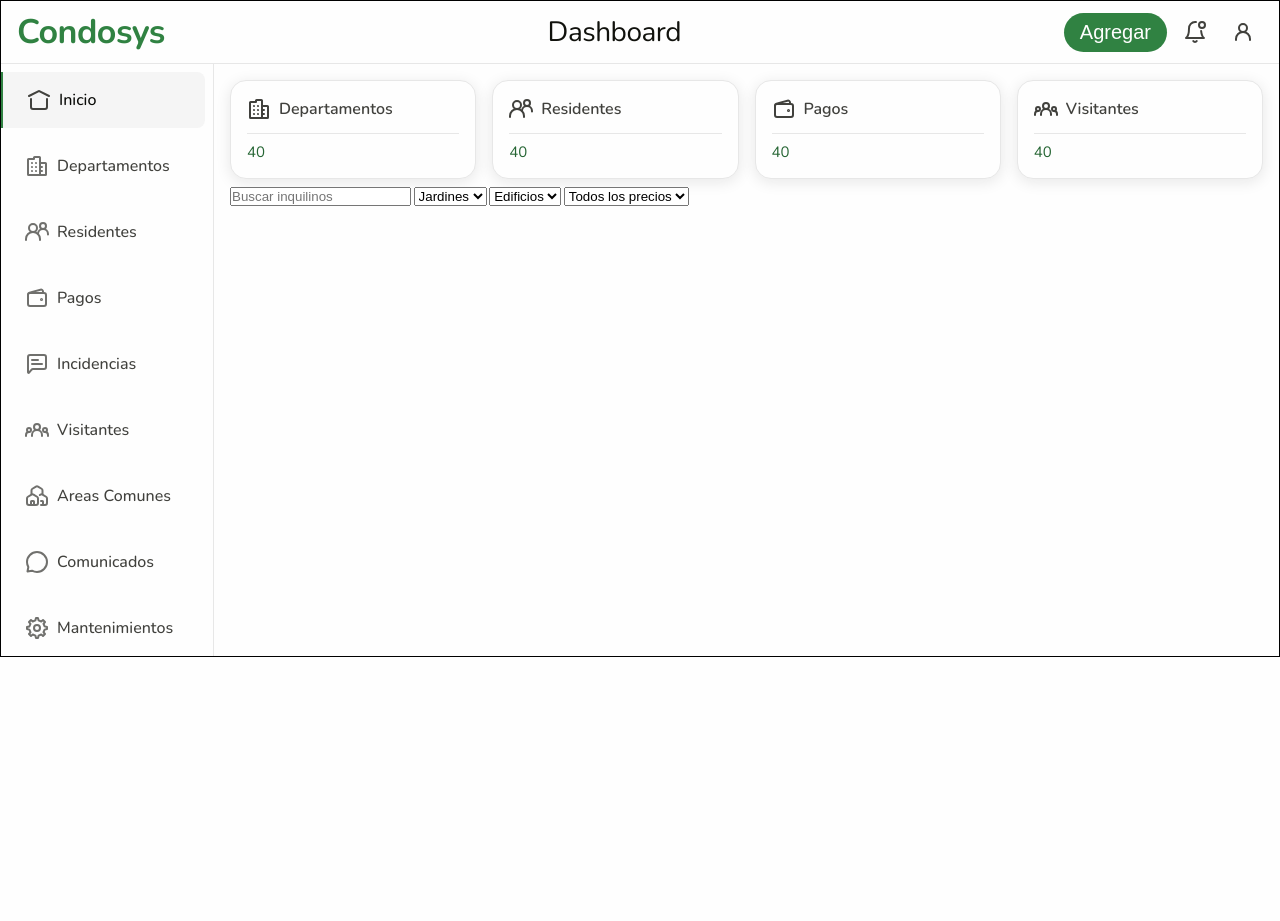
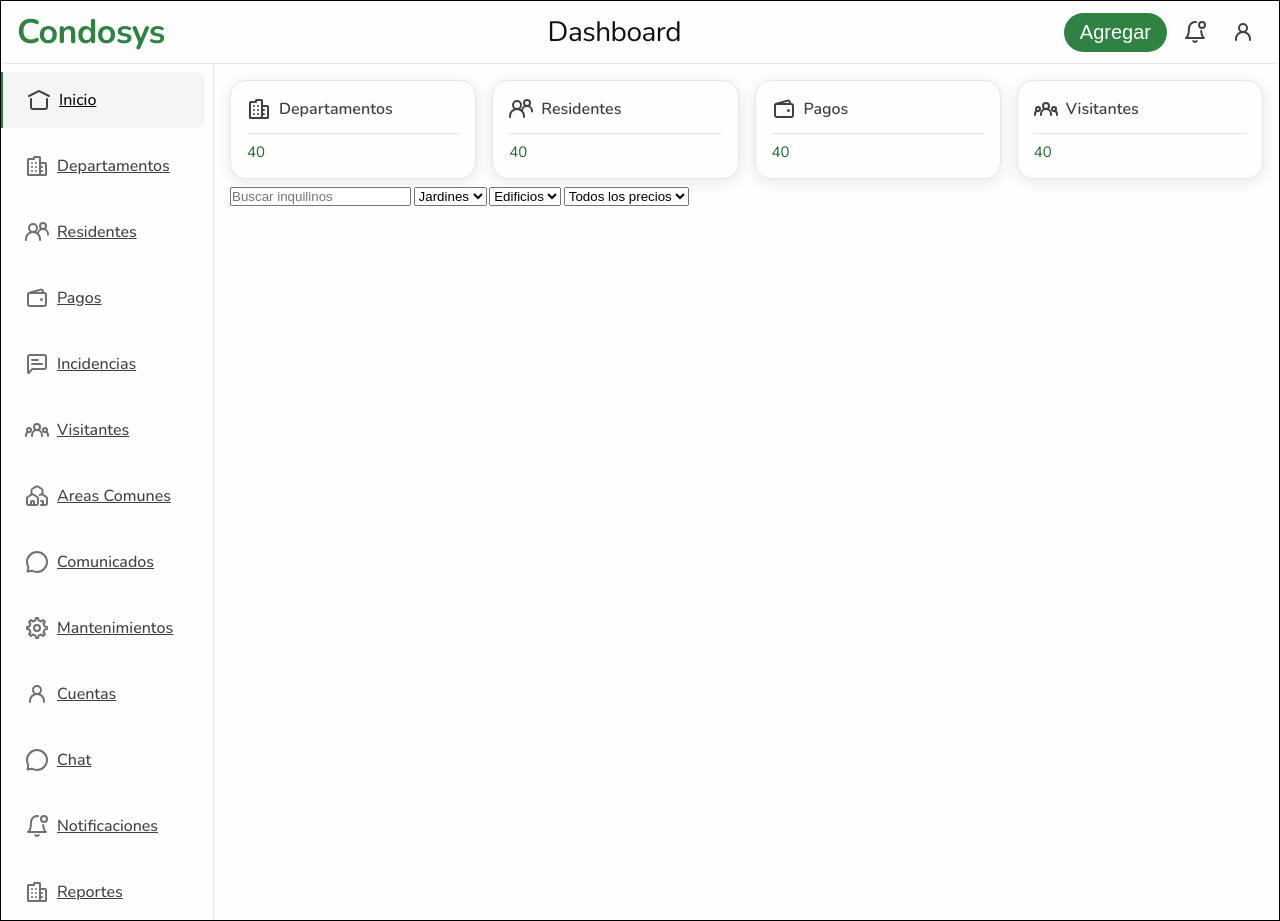
Before and after one commit to JMJ0331/condosys, a Django app: page /inicio in a window 1280 px wide. Before the commit the page ends 657 px from the top, so only its background shows below. Run offline with Django 4.2, Linux system fonts and the light colour scheme.

Commit message:
update: cambios en la plantilla

```diff
--- a/condosys/templates/base.html
+++ b/condosys/templates/base.html
@@ -7,7 +7,6 @@
     <title>Dashboard - Condosys </title>
     <link rel="stylesheet" href="{% static "css/style.css" %}">
     <link rel="stylesheet" href="{% static "css/mediaquerys.css" %}">
-
 
 </head>
 <body>
@@ -20,14 +19,11 @@
 
             {% include "componentes/aside.html"%}
 
-
             {% block mini-cards %}
             {% endblock %}
 
         </div>
 
-
-
     </div>
 
 </body>
--- a/condosys/templates/componentes/aside.html
+++ b/condosys/templates/componentes/aside.html
@@ -1,53 +1,118 @@
 {% load static %}
 <aside>
-  <div class="opt-modulo active">
+  <a
+    class="opt-modulo{% if request.resolver_match.url_name == 'inicio' %} active{% endif %}"
+    href="{% url 'inicio' %}"
+  >
     <img src="{% static 'images/icons/home.svg' %}" alt="home-icon" />
     <h4>Inicio</h4>
-  </div>
+  </a>
 
-  <div class="opt-modulo">
+  <a
+    class="opt-modulo{% if request.resolver_match.url_name == 'structure_index' %} active{% endif %}"
+    href="{% url 'structure_index' %}"
+  >
     <img src="{% static 'images/icons/city.svg' %}" alt="city-icon" />
     <h4>Departamentos</h4>
-  </div>
+  </a>
 
-  <div class="opt-modulo">
+  <a
+    class="opt-modulo{% if request.resolver_match.url_name == 'residents_index' %} active{% endif %}"
+    href="{% url 'residents_index' %}"
+  >
     <img src="{% static 'images/icons/group.svg' %}" alt="group-icon" />
     <h4>Residentes</h4>
-  </div>
+  </a>
 
-  <div class="opt-modulo">
+  <a
+    class="opt-modulo{% if request.resolver_match.url_name == 'payments_index' %} active{% endif %}"
+    href="{% url 'payments_index' %}"
+  >
     <img src="{% static 'images/icons/wallet.svg' %}" alt="waallet-icon" />
     <h4>Pagos</h4>
-  </div>
+  </a>
 
-  <div class="opt-modulo">
+  <a
+    class="opt-modulo{% if request.resolver_match.url_name == 'incidents_index' %} active{% endif %}"
+    href="{% url 'incidents_index' %}"
+  >
     <img
       src="{% static 'images/icons/message-text.svg' %}"
       alt="message-icon"
     />
     <h4>Incidencias</h4>
-  </div>
+  </a>
 
-  <div class="opt-modulo">
+  <a
+    class="opt-modulo{% if request.resolver_match.url_name == 'visitors_index' %} active{% endif %}"
+    href="{% url 'visitors_index' %}"
+  >
     <img src="{% static 'images/icons/community.svg' %}" alt="community-icon" />
     <h4>Visitantes</h4>
-  </div>
+  </a>
 
-  <div class="opt-modulo">
+  <a
+    class="opt-modulo{% if request.resolver_match.url_name == 'reservations_index' %} active{% endif %}"
+    href="{% url 'reservations_index' %}"
+  >
     <img src="{% static 'images/icons/neighbourhood.svg' %}" alt="neigh-icon" />
     <h4>Areas Comunes</h4>
-  </div>
+  </a>
 
-  <div class="opt-modulo">
+  <a
+    class="opt-modulo{% if request.resolver_match.url_name == 'communications_index' %} active{% endif %}"
+    href="{% url 'communications_index' %}"
+  >
     <img
       src="{% static 'images/icons/chat-bubble-empty.svg' %}"
       alt="chat-icon"
     />
     <h4>Comunicados</h4>
-  </div>
+  </a>
 
-  <div class="opt-modulo">
+  <a
+    class="opt-modulo{% if request.resolver_match.url_name == 'maintenance_index' %} active{% endif %}"
+    href="{% url 'maintenance_index' %}"
+  >
     <img src="{% static 'images/icons/settings.svg' %}" alt="settings-icon" />
     <h4>Mantenimientos</h4>
-  </div>
+  </a>
+
+  <a
+    class="opt-modulo{% if request.resolver_match.url_name == 'accounts_index' %} active{% endif %}"
+    href="{% url 'accounts_index' %}"
+  >
+    <img src="{% static 'images/icons/user.svg' %}" alt="accounts-icon" />
+    <h4>Cuentas</h4>
+  </a>
+
+  <a
+    class="opt-modulo{% if request.resolver_match.url_name == 'chat_index' %} active{% endif %}"
+    href="{% url 'chat_index' %}"
+  >
+    <img
+      src="{% static 'images/icons/chat-bubble-empty.svg' %}"
+      alt="chat-icon"
+    />
+    <h4>Chat</h4>
+  </a>
+
+  <a
+    class="opt-modulo{% if request.resolver_match.url_name == 'notifications_index' %} active{% endif %}"
+    href="{% url 'notifications_index' %}"
+  >
+    <img
+      src="{% static 'images/icons/bell-notification.svg' %}"
+      alt="notifications-icon"
+    />
+    <h4>Notificaciones</h4>
+  </a>
+
+  <a
+    class="opt-modulo{% if request.resolver_match.url_name == 'reports_index' %} active{% endif %}"
+    href="{% url 'reports_index' %}"
+  >
+    <img src="{% static 'images/icons/city.svg' %}" alt="reports-icon" />
+    <h4>Reportes</h4>
+  </a>
 </aside>
--- a/condosys/templates/componentes/header.html
+++ b/condosys/templates/componentes/header.html
@@ -7,7 +7,6 @@
       <button type="button" class="btn-add">Agregar</button>
       <span class="icon-btn" id="Bell-notification-icon" role="button"></span>
       <span class="icon-btn" id="User-icon" role="button"></span>
-
     </div>
   </div>
 </header>
```
Lines whose indentation alone changed are shown as unchanged.
